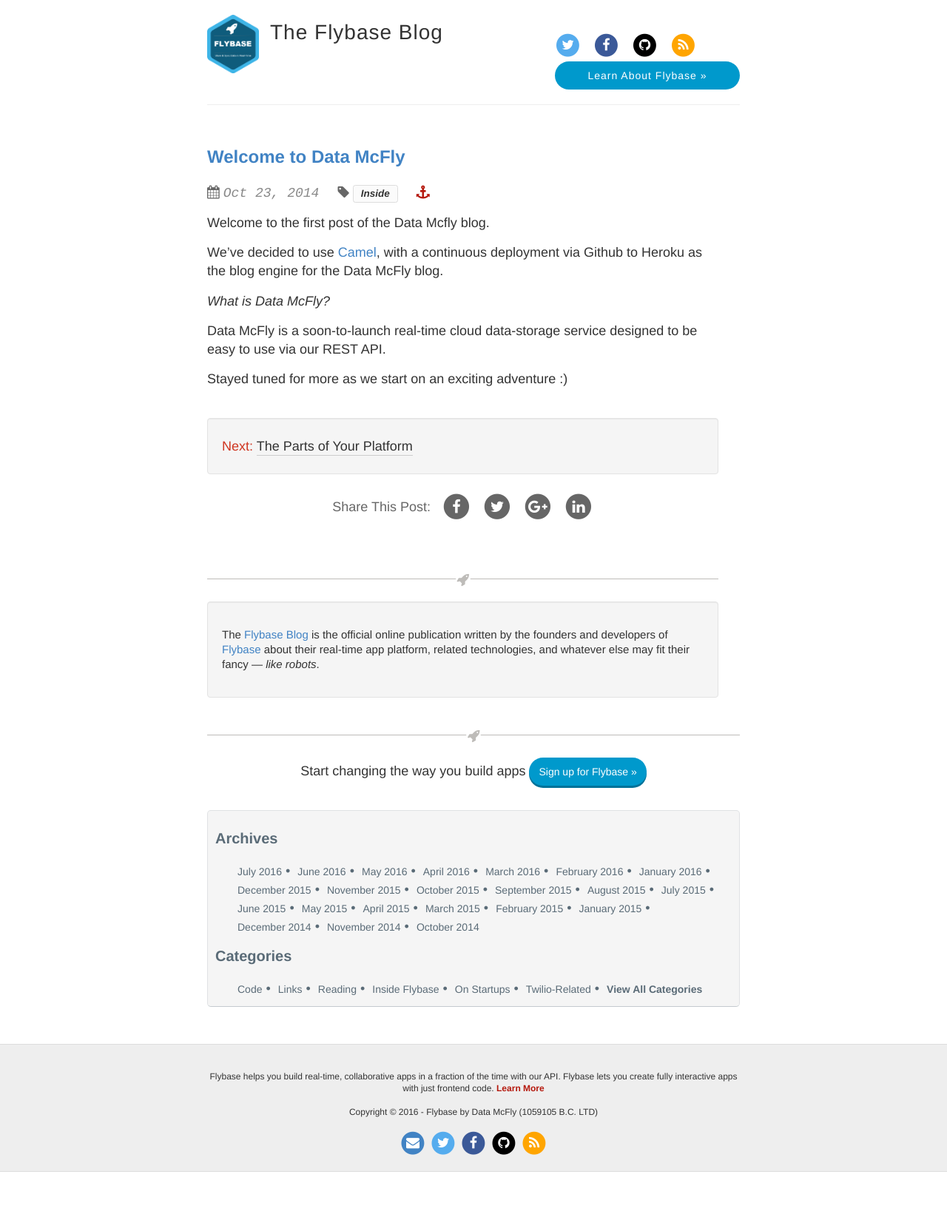
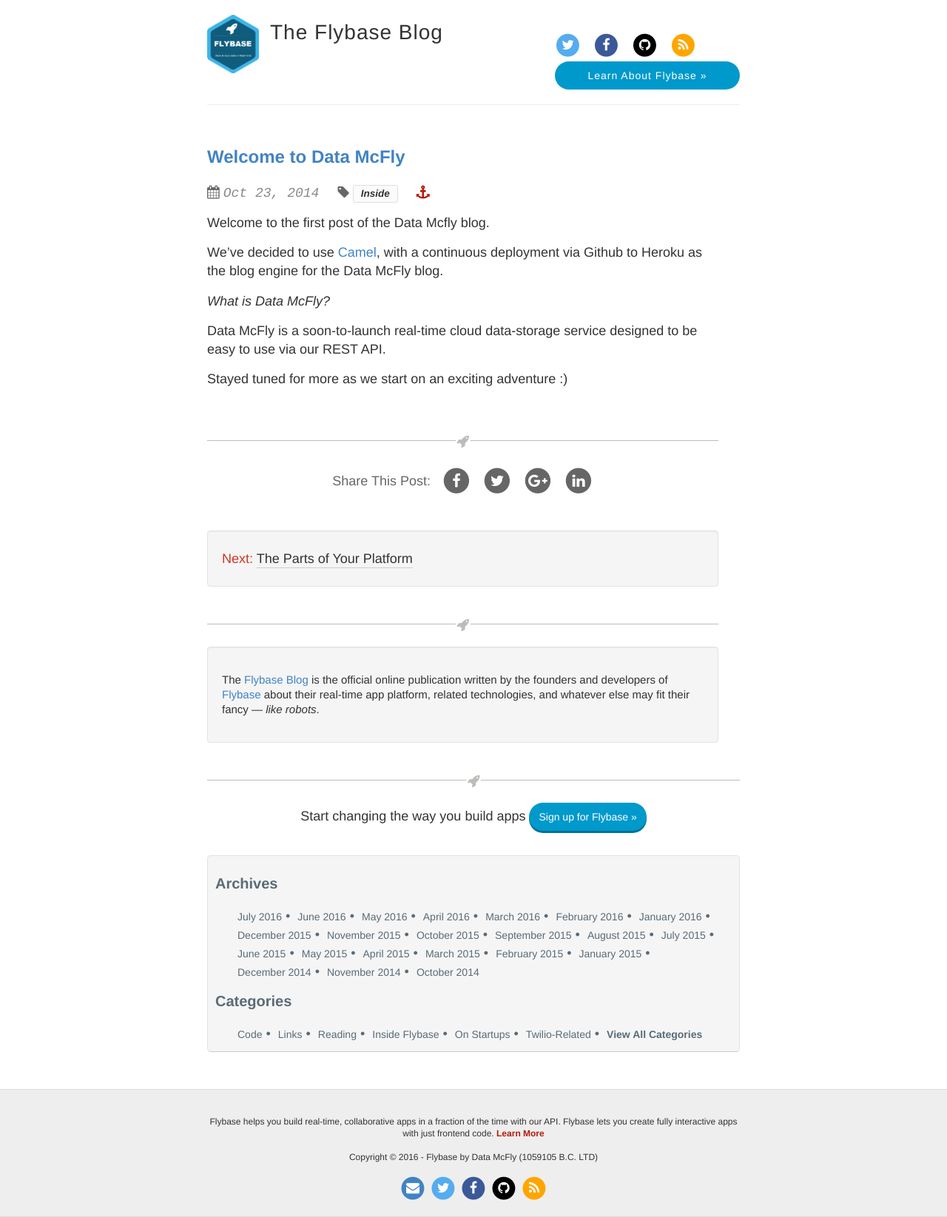
Before and after one commit to flybaseio/flybaseio.github.io, a Jekyll site: the page built from _posts/2014-10-23-first-post.md, in a window 1280 px wide. Shown: the whole page at 74% size. Built offline with Jekyll 4.4.1, drawn with Linux system fonts in a browser that asks for light colours; nearby versions of some CDN libraries; before the commit the page ends 1584 px from its top, so only the background shows below that.

Commit message:
previous links 2

```diff
--- a/_includes/postfooter.html
+++ b/_includes/postfooter.html
@@ -1,7 +1,8 @@
-{% comment %}
 <div class="content-break">
 	<i class="fa fa-rocket"></i>
 </div>
+
+{% comment %}
 
 <div class="opt-in">
 	<form role="form" action="//datamcfly.us9.list-manage.com/subscribe/post?u=3b954fafb0dae072610469e35&amp;id=a35eea690c" method="post" id="mc-embedded-subscribe-form" name="mc-embedded-subscribe-form" class="validate" target="_blank" novalidate>
@@ -20,7 +21,6 @@
 	</form>
 </div>
 <br />
-{% endcomment %}
 <div class="post-sharing">
 	<a href="http://www.facebook.com/sharer.php?u={{ page.url | replace:'index.html','' | prepend: site.baseurl | prepend: site.url }}" class="facebook">
 		<span class="fa-stack">
@@ -47,11 +47,7 @@
 		</span>
 	</a>
 </div>
-<br />
-<div class="content-break">
-	<i class="fa fa-rocket"></i>
-</div>
-
+{% endcomment %}
 <div class="well leadbox">
 	<p>The <a href="http://blog.flybase.io">Flybase Blog</a> is the official online publication written by the founders and developers of <a href="http://flybase.io">Flybase</a> about their real-time app platform, related technologies, and whatever else may fit their fancy — <em>like robots</em>.</p>
 </div>
--- a/_layouts/post.html
+++ b/_layouts/post.html
@@ -28,6 +28,36 @@ layout: default
 	</header>
 	<div class="entry">
 		{{ content }}
+		<br />
+		<div class="content-break">
+			<i class="fa fa-rocket"></i>
+		</div>
+		<div class="post-sharing">
+			<a href="http://www.facebook.com/sharer.php?u={{ page.url | replace:'index.html','' | prepend: site.baseurl | prepend: site.url }}" class="facebook">
+				<span class="fa-stack">
+					<i class="fa fa-circle fa-stack-2x"></i>
+					<i class="fa fa-facebook fa-stack-1x fa-inverse"></i>
+				</span>
+			</a>
+			<a href="http://twitter.com/share?text={{page.title}}&amp;url={{ page.url | replace:'index.html','' | prepend: site.baseurl | prepend: site.url }}&amp;via=flybaseio&hashtags={{hashtags}}" class="twitter">
+				<span class="fa-stack">
+					<i class="fa fa-circle fa-stack-2x"></i>
+					<i class="fa fa-twitter fa-stack-1x fa-inverse"></i>
+				</span>
+			</a>
+			<a href="https://plus.google.com/share?url={{ page.url | replace:'index.html','' | prepend: site.baseurl | prepend: site.url }}" class="orange">
+				<span class="fa-stack">
+					<i class="fa fa-circle fa-stack-2x"></i>
+					<i class="fa fa-google-plus fa-stack-1x fa-inverse"></i>
+				</span>
+			</a>
+			<a href="http://www.linkedin.com/shareArticle?mini=true&url={{ page.url | replace:'index.html','' | prepend: site.baseurl | prepend: site.url }}&title={{page.title}}" class="facebook">
+				<span class="fa-stack">
+					<i class="fa fa-circle fa-stack-2x"></i>
+					<i class="fa fa-linkedin fa-stack-1x fa-inverse"></i>
+				</span>
+			</a>
+		</div>
 		<br />
 		<div class="well leadbox related">
 			<div class="nav-links">
```
